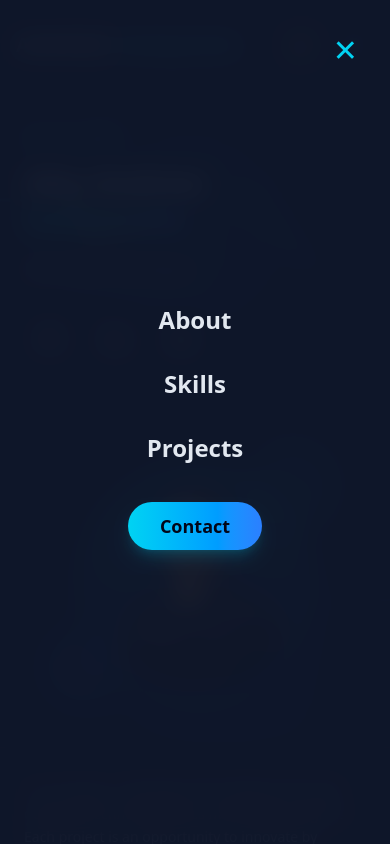
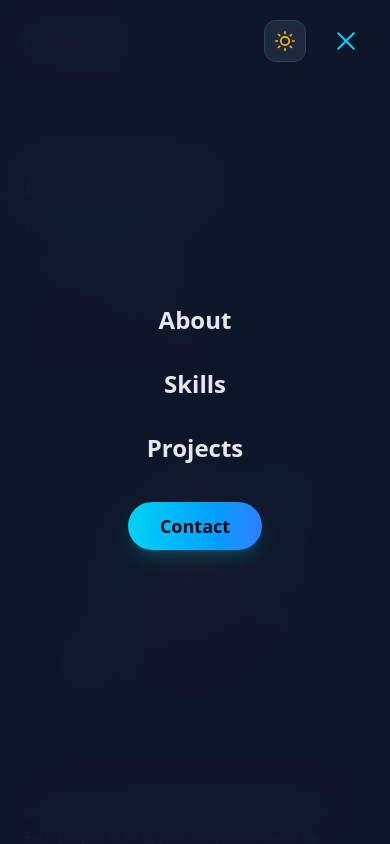
Before and after one commit to AndrewRarijason/portofolio-rarijason, a Next.js app: page / in a window 390 px wide. Both pictures are taken after a click on the button 354 px from the left and 45 px from the top of the page. Shown: the top 844 px of the page. Built offline with nearby package versions, Linux system fonts and the light colour scheme.

Commit message:
correction navbar

```diff
--- a/app/layout.tsx
+++ b/app/layout.tsx
@@ -2,6 +2,7 @@ import type { Metadata } from "next";
 import { Geist, Geist_Mono } from "next/font/google";
 import "./globals.css";
 import { ThemeProvider } from "@/components/ThemeProvider"; // Vérifiez le chemin d'accès
+import DisableContextMenu from "@/components/ui/DisableContextMenu";
 
 const geistSans = Geist({
   variable: "--font-geist-sans",
@@ -26,7 +27,7 @@ export default function RootLayout({
   return (
     <html lang="en" suppressHydrationWarning>
       <body className={`${geistSans.variable} ${geistMono.variable} antialiased`}>
-        {/* <DisableContextMenu /> */}
+        <DisableContextMenu />
         <ThemeProvider>
           {children}
         </ThemeProvider>
--- a/components/Header.tsx
+++ b/components/Header.tsx
@@ -25,7 +25,7 @@ export default function Header() {
     return () => observer.disconnect();
   }, []);
 
-  // Écouteur de scroll optimisé (évite les re-renders excessifs)
+  // Écouteur de scroll optimisé
   useEffect(() => {
     let ticking = false;
 
@@ -43,24 +43,21 @@ export default function Header() {
     return () => window.removeEventListener("scroll", onScroll);
   }, []);
 
-  useEffect(() => {
-    if (typeof window === "undefined") return;
-    window.dispatchEvent(new CustomEvent("menu-toggled", { detail: menuOpen }));
-  }, [menuOpen]);
-
+  // Bloquer le scroll sans réinitialiser la position de la page
   useEffect(() => {
     if (typeof document === "undefined") return;
-    const originalOverflow = document.body.style.overflow;
+
     if (menuOpen) {
+      document.documentElement.style.overflow = "hidden";
       document.body.style.overflow = "hidden";
-      document.body.classList.add("menu-open");
     } else {
-      document.body.style.overflow = originalOverflow || "";
-      document.body.classList.remove("menu-open");
+      document.documentElement.style.overflow = "";
+      document.body.style.overflow = "";
     }
+
     return () => {
-      document.body.style.overflow = originalOverflow || "";
-      document.body.classList.remove("menu-open");
+      document.documentElement.style.overflow = "";
+      document.body.style.overflow = "";
     };
   }, [menuOpen]);
 
@@ -74,10 +71,10 @@ export default function Header() {
 
   return (
     <header
-      className={`fixed top-0 w-full z-50 transition-all duration-300 px-4 sm:px-8 lg:px-16 py-4 ${
+      className={`fixed top-0 w-full z-50 transition-all duration-300 px-4 sm:px-8 lg:px-16 ${
         scrolled
           ? "bg-white/90 dark:bg-[#0F172A]/90 backdrop-blur-md border-b border-slate-200 dark:border-slate-800 shadow-sm py-3"
-          : "bg-transparent py-6"
+          : "bg-transparent py-5 sm:py-6"
       }`}
     >
       <div className="max-w-7xl mx-auto flex items-center justify-between">
@@ -115,23 +112,26 @@ export default function Header() {
             Contact
           </a>
 
-          {/* Theme Switcher Button */}
           <div className="ml-3">
             <ThemeToggle />
           </div>
         </nav>
 
         {/* Bouton Burger Mobile */}
-        <div className="lg:hidden flex items-center gap-3">
+        <div
+          className={`lg:hidden flex items-center transition-all duration-300 z-[10000] relative ${
+            menuOpen ? "gap-5 pr-2" : "gap-3 pr-0"
+          }`}
+        >
           <ThemeToggle />
           <button
-            className="flex flex-col justify-center items-center w-10 h-10 relative text-slate-900 dark:text-white focus:outline-none"
+            className="flex flex-col justify-center items-center w-10 h-10 text-slate-900 dark:text-white focus:outline-none p-1"
             onClick={() => setMenuOpen((prev) => !prev)}
             aria-label="Toggle navigation"
           >
             <span
               className={`h-[2px] w-6 bg-cyan-500 dark:bg-cyan-400 transition-all duration-300 rounded-full ${
-                menuOpen ? "translate-y-[6px] rotate-45" : "-translate-y-[5px]"
+                menuOpen ? "translate-y-[2px] rotate-45" : "-translate-y-[5px]"
               }`}
             />
             <span
@@ -141,7 +141,7 @@ export default function Header() {
             />
             <span
               className={`h-[2px] w-6 bg-cyan-500 dark:bg-cyan-400 transition-all duration-300 rounded-full ${
-                menuOpen ? "-translate-y-[6px] -rotate-45" : "translate-y-[5px]"
+                menuOpen ? "-translate-y-[2px] -rotate-45" : "translate-y-[5px]"
               }`}
             />
           </button>
@@ -150,15 +150,7 @@ export default function Header() {
 
       {/* Menu Mobile Fullscreen */}
       {menuOpen && (
-        <nav className="lg:hidden fixed inset-0 bg-white/95 dark:bg-[#0F172A]/95 backdrop-blur-md z-[9999] flex flex-col justify-center items-center">
-          <button
-            className="absolute top-6 right-6 p-2 text-cyan-500 dark:text-cyan-400 hover:text-slate-900 dark:hover:text-white transition-colors"
-            onClick={closeMenu}
-            aria-label="Close navigation"
-          >
-            <span className="text-3xl font-light">✕</span>
-          </button>
-
+        <nav className="lg:hidden fixed inset-0 h-dvh w-screen bg-white/95 dark:bg-[#0F172A]/95 backdrop-blur-xl z-[9999] flex flex-col justify-center items-center">
           <ul className="flex flex-col items-center space-y-8">
             {navItems.map((item) => (
               <li key={item.id}>
```
